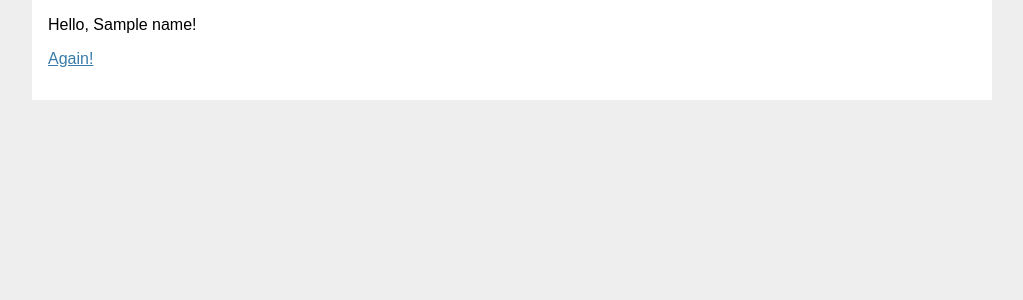
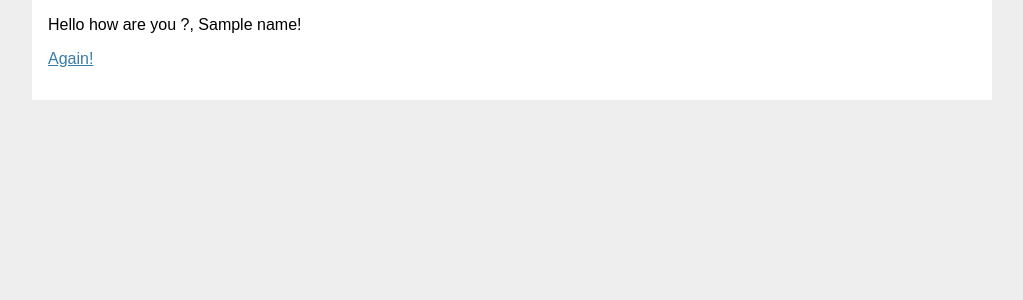
Before and after one commit to uchicago-cs/cs220-helloapp-2019, a Flask app: template hello/templates/index.html in a window 1280 px wide. Shown: the part 91-391 px from the top of the page, without its empty margins (128-1151 px from the left). Run offline with Flask 2, Linux system fonts and the light colour scheme; the template is opened without the code that fills it: most values are stand-ins (such as "Sample title", 1, 10 or a date in 2020).

Commit message:
Broke it again !

```diff
--- a/hello/templates/index.html
+++ b/hello/templates/index.html
@@ -7,7 +7,7 @@
 {% block content %}
 {% if name %}
 <p>
-  Hello, {{name}}!
+  Hello how are you ?, {{name}}!
 </p>
 <p>
   <a href="{{url_for('hello')}}">Again!</a>
```
